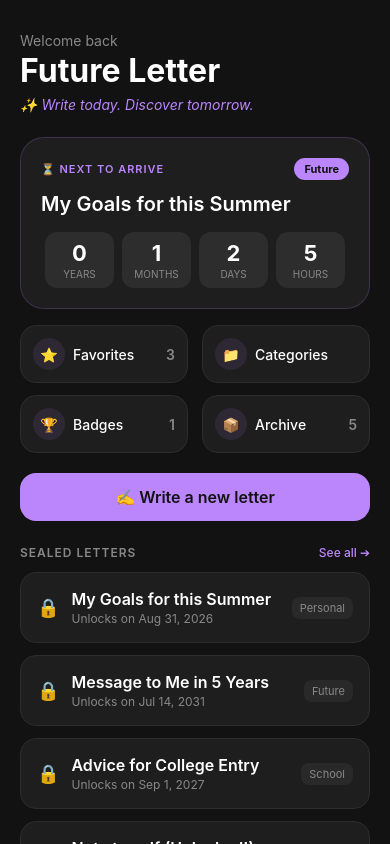
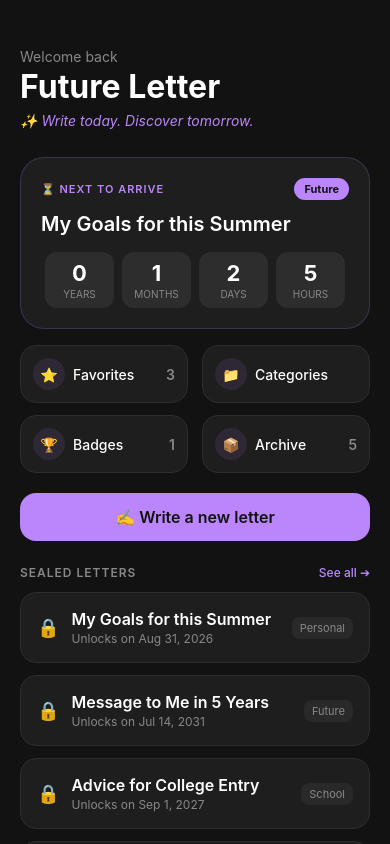
Before and after one commit to rinana7/FutureMe, a React Native app: screen / in a window 390 px wide. Built offline with nearby package versions, Linux system fonts and the light colour scheme.

Commit message:
style: lower top headers on iOS and Android to prevent system gesture interference and improve button tap accuracy

```diff
--- a/App.js
+++ b/App.js
@@ -481,8 +481,8 @@ const styles = StyleSheet.create({
   },
   header: {
     paddingHorizontal: 20,
-    paddingTop: Platform.OS === 'ios' ? 44 : 32,
-    paddingBottom: 8,
+    paddingTop: Platform.OS === 'ios' ? 64 : 48,
+    paddingBottom: 12,
   },
   welcomeText: {
     fontSize: 14,
@@ -700,13 +700,13 @@ const styles = StyleSheet.create({
   },
 
   // --- CREATE/DETAIL HEADER ---
-  createHeader: {
+createHeader: {
     flexDirection: 'row',
     justifyContent: 'space-between',
     alignItems: 'center',
     paddingHorizontal: 20,
-    paddingTop: Platform.OS === 'ios' ? 44 : 32,
-    paddingBottom: 16,
+    paddingTop: Platform.OS === 'ios' ? 64 : 48,
+    paddingBottom: 20,
     borderBottomWidth: 1,
     borderColor: '#2d2d2d',
   },
```
